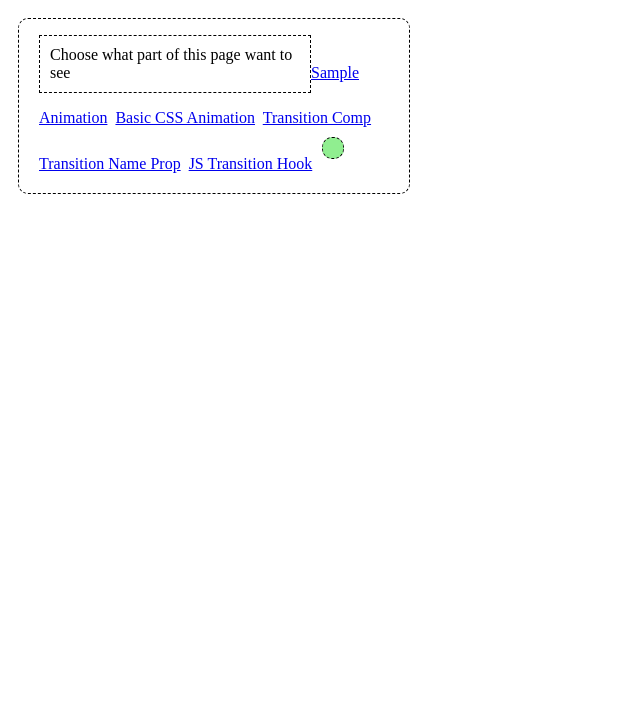
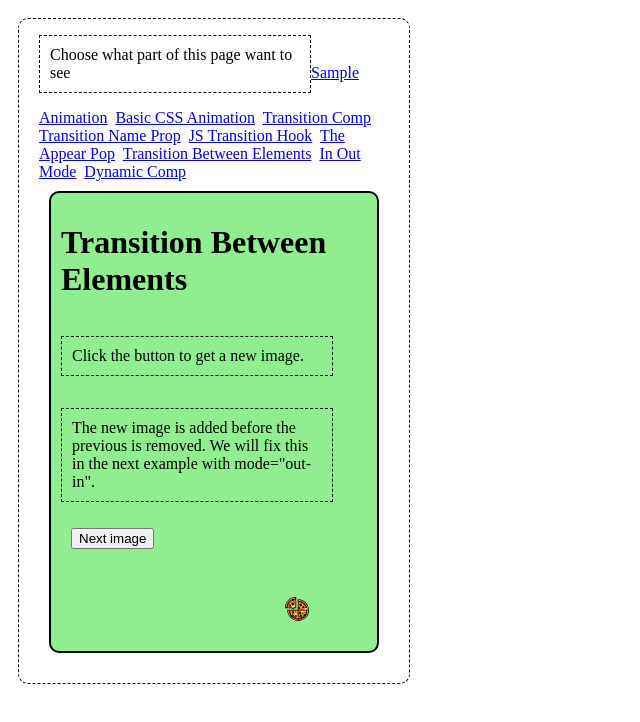
Before and after one commit to erymn/learn-vujs-w3s, a Vue app in the folder ScaleUp/firstsfc/: page /transbetweenelem in a window 1280 px wide. Shown: the top 722 px of the page, without its empty margins (0-640 px from the left). Built offline with nearby package versions, Linux system fonts and the light colour scheme.

Commit message:
Transition Component

```diff
--- a/ScaleUp/firstsfc/src/App12.vue
+++ b/ScaleUp/firstsfc/src/App12.vue
@@ -4,7 +4,11 @@
     <router-link to="/basiccssanim">Basic CSS Animation</router-link>&nbsp;
     <router-link to="/vuetransition">Transition Comp</router-link>&nbsp;
     <router-link to="/transitionnameprop">Transition Name Prop</router-link>&nbsp;
-    <router-link to="/jstranshook">JS Transition Hook</router-link>
+    <router-link to="/jstranshook">JS Transition Hook</router-link>&nbsp;
+    <router-link to="/appearpop">The Appear Pop</router-link>&nbsp;
+    <router-link to="/transbetweenelem">Transition Between Elements</router-link>&nbsp;
+    <router-link to="/inoutmode">In Out Mode</router-link>&nbsp;
+    <router-link to="/dynamiccomp">Dynamic Comp</router-link>
     <div>
         <router-view></router-view>
     </div>
--- /dev/null
+++ b/ScaleUp/firstsfc/src/components/vueanimation/DynamicCompTransition.vue
@@ -0,0 +1,75 @@
+<template>
+    <h1>Transition with Dynamic Components</h1>
+    <p>The Transition component wraps around the dynamic component so that the switching can be animated.</p>
+    <button @click="toggleValue = !toggleValue">Switch component</button>
+    <Transition mode="out-in">
+        <component :is="activeComp"></component>
+    </Transition>
+</template>
+
+<script>
+export default {
+    data() {
+        return {
+            toggleValue: true
+        }
+    },
+    computed: {
+        activeComp() {
+            console.log('activeComp')
+            console.log('toggleValue: ', this.toggleValue)
+            if (this.toggleValue) {
+                return 'comp-two'
+            }
+            else {
+                return 'comp-one'
+            }
+        }
+    }
+}
+</script>
+
+<style>
+.v-enter-active {
+    animation: slideIn 0.5s;
+}
+
+@keyframes slideIn {
+    from {
+        translate: -200px 0;
+        opacity: 0;
+    }
+
+    to {
+        translate: 0 0;
+        opacity: 1;
+    }
+}
+
+.v-leave-active {
+    animation: slideOut 0.5s;
+}
+
+@keyframes slideOut {
+    from {
+        translate: 0 0;
+        opacity: 1;
+    }
+
+    to {
+        translate: 200px 0;
+        opacity: 0;
+    }
+}
+
+#app {
+    width: 350px;
+    margin: 10px;
+}
+
+#app>div {
+    border: solid black 2px;
+    padding: 10px;
+    margin-top: 10px;
+}
+</style>
--- /dev/null
+++ b/ScaleUp/firstsfc/src/components/vueanimation/InOutModeTransition.vue
@@ -0,0 +1,66 @@
+<template>
+    <h1>mode="out-in"</h1>
+    <p>Click the button to get a new image.</p>
+    <p>With mode="out-in", the next image is not added until the current image is removed. Another difference from the
+        previous example, is that here we use computed prop instead of a method.</p>
+    <button @click="indexNbr++">Next image</button><br>
+    <Transition mode="out-in">
+        <img src="../../assets/img_pizza.svg" v-if="imgActive === 'pizza'">
+        <img src="../../assets/img_apple.svg" v-else-if="imgActive === 'apple'">
+        <img src="../../assets/img_cake.svg" v-else-if="imgActive === 'cake'">
+        <img src="../../assets/img_fish.svg" v-else-if="imgActive === 'fish'">
+        <img src="../../assets/img_rice.svg" v-else-if="imgActive === 'rice'">
+    </Transition>
+</template>
+
+<script>
+export default {
+    data() {
+        return {
+            imgs: ['pizza', 'apple', 'cake', 'fish', 'rice'],
+            indexNbr: 0
+        }
+    },
+    computed: {
+        imgActive() {
+            if (this.indexNbr >= this.imgs.length) {
+                this.indexNbr = 0;
+            }
+            return this.imgs[this.indexNbr];
+        }
+    }
+}
+</script>
+
+<style>
+.v-enter-active {
+    animation: swirlAdded 0.7s;
+}
+
+.v-leave-active {
+    animation: swirlAdded 0.7s reverse;
+}
+
+@keyframes swirlAdded {
+    from {
+        opacity: 0;
+        rotate: 0;
+        scale: 0.1;
+    }
+
+    to {
+        opacity: 1;
+        rotate: 360deg;
+        scale: 1;
+    }
+}
+
+img {
+    width: 100px;
+    margin: 20px;
+}
+
+img:hover {
+    cursor: pointer;
+}
+</style>
--- /dev/null
+++ b/ScaleUp/firstsfc/src/components/vueanimation/TheAppearPop.vue
@@ -0,0 +1,35 @@
+<template>
+    <h1>The 'appear' Prop</h1>
+    <p>The 'appear' prop starts the animation when the p tag below is rendered for the first time as the page opens.
+        Without the 'appear' prop, this example would have had no animation.</p>
+    <Transition appear>
+        <p id="p1">Hello World!</p>
+    </Transition>
+</template>
+
+<style>
+.v-enter-active {
+    animation: swirlAdded 1s;
+}
+
+@keyframes swirlAdded {
+    from {
+        opacity: 0;
+        rotate: 0;
+        scale: 0.1;
+    }
+
+    to {
+        opacity: 1;
+        rotate: 360deg;
+        scale: 1;
+    }
+}
+
+#p1 {
+    display: inline-block;
+    padding: 10px;
+    border: dashed black 1px;
+    background-color: lightgreen;
+}
+</style>
--- /dev/null
+++ b/ScaleUp/firstsfc/src/components/vueanimation/TransBetweenElem.vue
@@ -0,0 +1,68 @@
+<template>
+    <h1>Transition Between Elements</h1>
+    <p>Click the button to get a new image.</p>
+    <p>The new image is added before the previous is removed. We will fix this in the next example with mode="out-in".
+    </p>
+    <button @click="newImg">Next image</button><br>
+    <Transition>
+        <img src="../../assets/img_pizza.svg" v-if="imgActive === 'pizza'">
+        <img src="../../assets/img_apple.svg" v-else-if="imgActive === 'apple'">
+        <img src="../../assets/img_cake.svg" v-else-if="imgActive === 'cake'">
+        <img src="../../assets/img_fish.svg" v-else-if="imgActive === 'fish'">
+        <img src="../../assets/img_rice.svg" v-else-if="imgActive === 'rice'">
+    </Transition>
+</template>
+
+<script>
+export default {
+    data() {
+        return {
+            imgActive: 'pizza',
+            imgs: ['pizza', 'apple', 'cake', 'fish', 'rice'],
+            indexNbr: 0
+        }
+    },
+    methods: {
+        newImg() {
+            this.indexNbr++;
+            if (this.indexNbr >= this.imgs.length) {
+                this.indexNbr = 0;
+            }
+            this.imgActive = this.imgs[this.indexNbr];
+        }
+    }
+}
+</script>
+
+<style>
+.v-enter-active {
+    animation: swirlAdded 1s;
+}
+
+.v-leave-active {
+    animation: swirlAdded 1s reverse;
+}
+
+@keyframes swirlAdded {
+    from {
+        opacity: 0;
+        rotate: 0;
+        scale: 0.1;
+    }
+
+    to {
+        opacity: 1;
+        rotate: 360deg;
+        scale: 1;
+    }
+}
+
+img {
+    width: 100px;
+    margin: 20px;
+}
+
+img:hover {
+    cursor: pointer;
+}
+</style>
--- a/ScaleUp/firstsfc/src/main.js
+++ b/ScaleUp/firstsfc/src/main.js
@@ -62,6 +62,10 @@ import BasicCssAnimation from "./components/vueanimation/BasicCssAnimation.vue";
 import TheTransitionComp from "./components/vueanimation/TheTransitionComp.vue";
 import TransitionNameProp from "./components/vueanimation/TransitionNameProp.vue";
 import JsTransitionHook from "./components/vueanimation/JsTransitionHook.vue";
+import TheAppearPop from "./components/vueanimation/TheAppearPop.vue";
+import TransBetweenElem from "./components/vueanimation/TransBetweenElem.vue";
+import InOutModeTransition from "./components/vueanimation/InOutModeTransition.vue";
+import DynamicCompTransition from "./components/vueanimation/DynamicCompTransition.vue";
 
 // const app = createApp(App)
 // app.component('food-item', FoodItem)
@@ -227,15 +231,32 @@ const router = createRouter({
             name: 'Js Transition Hooks',
             component: JsTransitionHook
         },
-        // {
-        //     path: '/colorform',
-        //     name: 'Color Form',
-        //     component: ColorFormInput
-        // }
+        {
+            path: '/appearpop',
+            name: 'The Appear Pop',
+            component: TheAppearPop
+        },
+        {
+            path: '/transbetweenelem',
+            name: 'Transition Between Elements',
+            component: TransBetweenElem
+        },
+        {
+            path: '/inoutmode',
+            name: 'In Out Mode',
+            component: InOutModeTransition
+        },
+        {
+            path: '/dynamiccomp',
+            name: 'Dynamic Comp',
+            component: DynamicCompTransition
+        }
     ]
 })
 
 const app12 = createApp(App12)
 app12.use(router)
+app12.component('comp-one', CompOne)
+app12.component('comp-two', CompTwo)
 app12.mount('#app')
 // //-----------Vue Animation-----------
```
